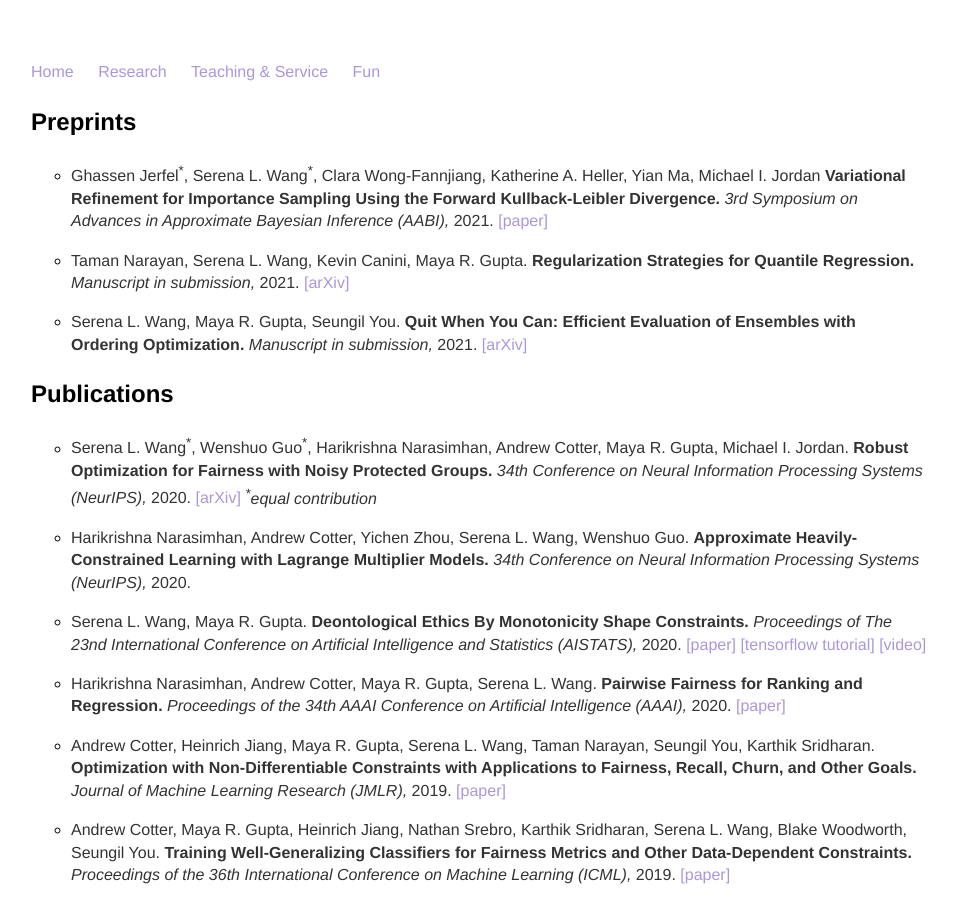
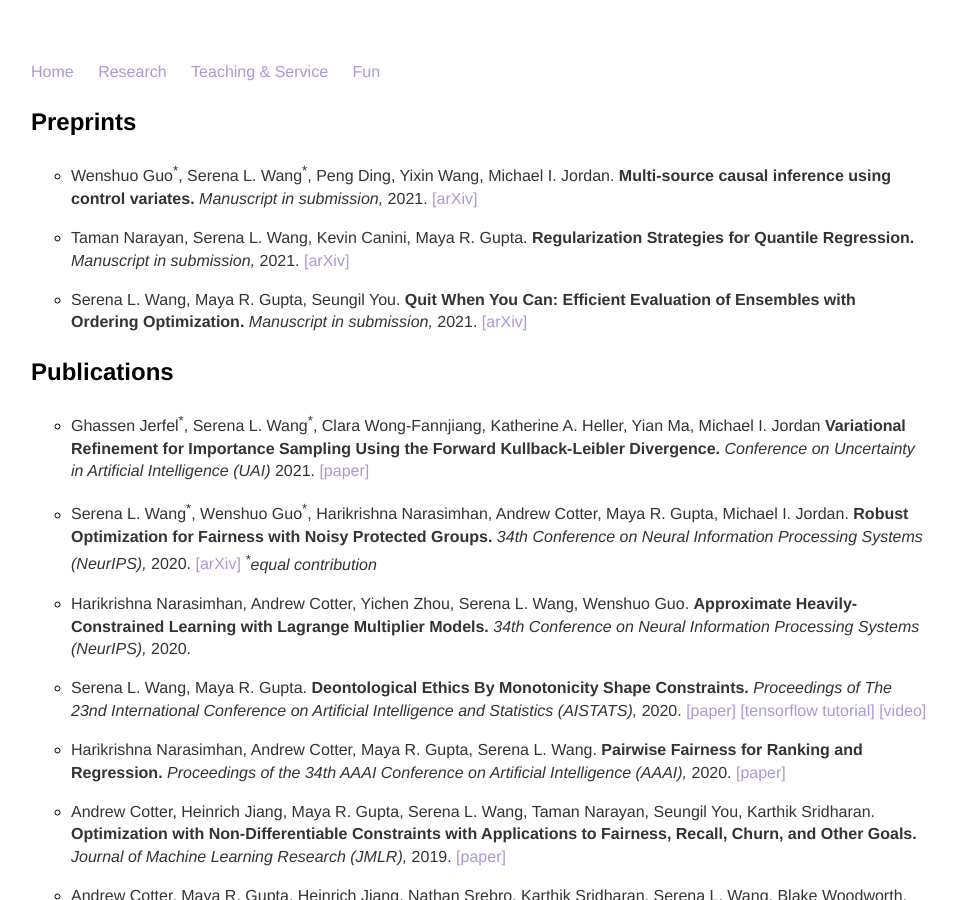
Before and after one commit to serenalwang/serenalwang.github.io, a Jekyll site: the page built from research.md, in a window 1280 px wide and 900 px high. Shown: the whole window, without its empty margins (161-1117 px from the left). Built offline with Jekyll 4.4.1, drawn with Linux system fonts in a browser that asks for light colours.

Commit message:
added causal inference paper

```diff
--- a/research.md
+++ b/research.md
@@ -4,8 +4,8 @@ title: Research
 ---
 
 ### Preprints
-* Ghassen Jerfel<sup>\*</sup>, Serena L. Wang<sup>\*</sup>, Clara Wong-Fannjiang, Katherine A. Heller, Yian Ma, Michael I. Jordan
-**Variational Refinement for Importance Sampling Using the Forward Kullback-Leibler Divergence.** *3rd Symposium on Advances in Approximate Bayesian Inference (AABI),* 2021. [[paper]](https://openreview.net/pdf?id=67p4Qb3fe4k)
+* Wenshuo Guo<sup>\*</sup>, Serena L. Wang<sup>\*</sup>, Peng Ding, Yixin Wang, Michael I. Jordan.
+**Multi-source causal inference using control variates.** *Manuscript in submission,* 2021. [[arXiv]](https://arxiv.org/abs/2103.16689)
 
 * Taman Narayan, Serena L. Wang, Kevin Canini, Maya R. Gupta.
 **Regularization Strategies for Quantile Regression.** *Manuscript in submission,* 2021. [[arXiv]](https://arxiv.org/abs/2102.05135)
@@ -14,6 +14,9 @@ title: Research
 **Quit When You Can: Efficient Evaluation of Ensembles with Ordering Optimization.** *Manuscript in submission,* 2021. [[arXiv]](https://arxiv.org/abs/1806.11202)
 
 ### Publications
+* Ghassen Jerfel<sup>\*</sup>, Serena L. Wang<sup>\*</sup>, Clara Wong-Fannjiang, Katherine A. Heller, Yian Ma, Michael I. Jordan
+**Variational Refinement for Importance Sampling Using the Forward Kullback-Leibler Divergence.** *Conference on Uncertainty in Artificial Intelligence (UAI)* 2021. [[paper]](https://openreview.net/pdf?id=67p4Qb3fe4k)
+
 * Serena L. Wang<sup>\*</sup>, Wenshuo Guo<sup>\*</sup>, Harikrishna Narasimhan, Andrew Cotter, Maya R. Gupta, Michael I. Jordan.
 **Robust Optimization for Fairness with Noisy Protected Groups.** *34th Conference on Neural Information Processing Systems (NeurIPS),* 2020. [[arXiv]](https://arxiv.org/abs/2002.09343)
 *<sup>\*</sup>equal contribution*
```
